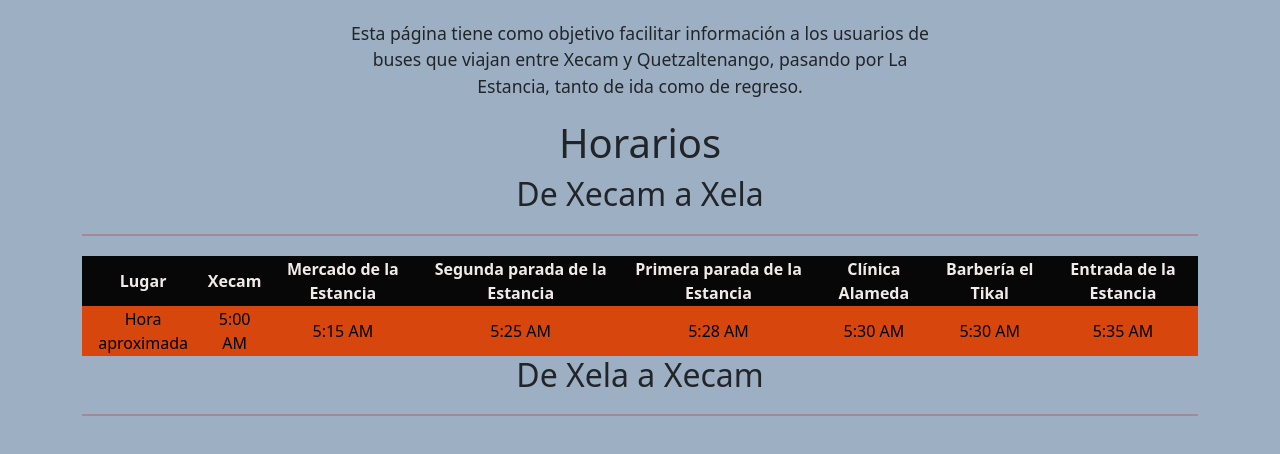
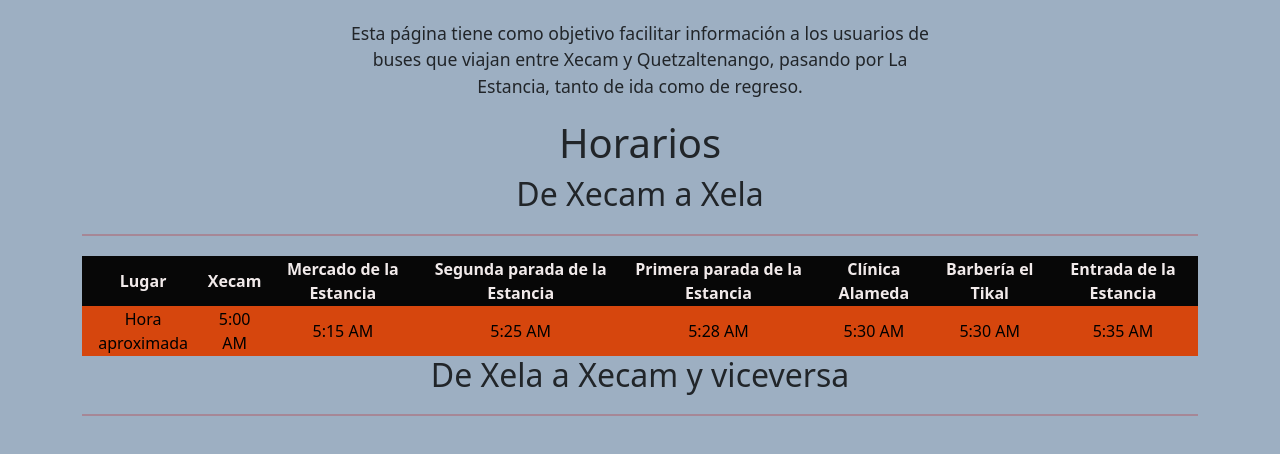
Before and after one commit to JosePu1201/HorarioBusesEstanciaCantel, a plain HTML site: page index.html in a window 1280 px wide. Drawn offline with nearby package versions, Linux system fonts and the light colour scheme.

Commit message:
cambios para pruebda

```diff
--- a/index.html
+++ b/index.html
@@ -109,7 +109,7 @@
                 </table>
             </div>
 
-            <h2>De Xela a Xecam</h2>
+            <h2>De Xela a Xecam y viceversa</h2>
             <hr>
             <!-- Puedes agregar otra tabla similar para el horario de vuelta -->
         </div>
```
